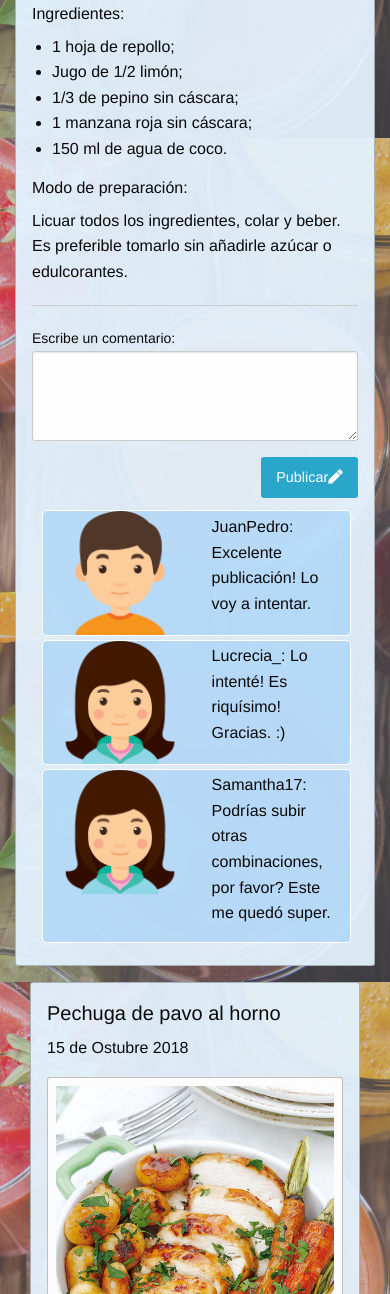
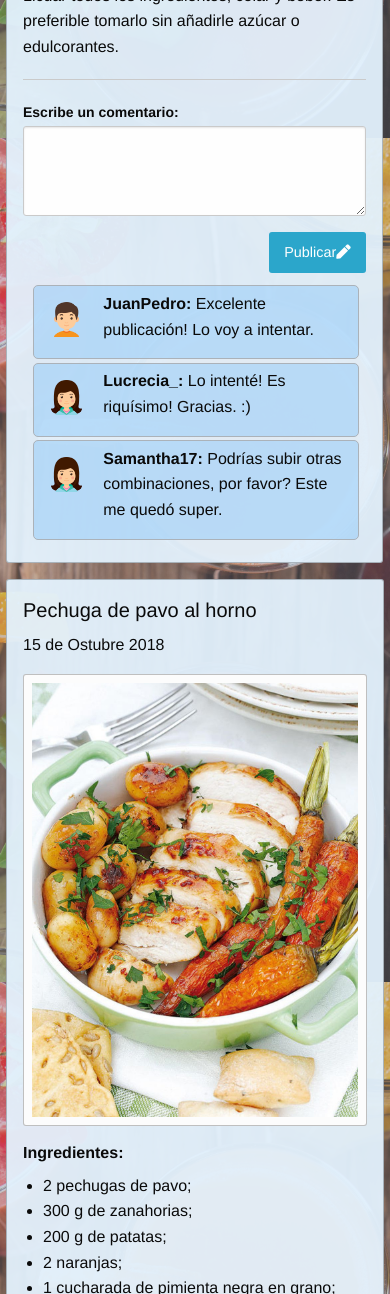
Before and after one commit to AntoDelVecchio/Blog-con-Foundation, a plain HTML site: page index.html in a window 390 px wide. Shown: the part 706-2000 px from the top of the page. Drawn offline with nearby package versions, Linux system fonts and the light colour scheme.

Commit message:
cambios version mobile

```diff
--- a/css/home.css
+++ b/css/home.css
@@ -4,9 +4,7 @@ background-attachment: fixed;
 background-size: cover;
 }
 
-
-
-div[class*=publicacion]{
+div[id*=publicacion]{
 	background-color: rgba(227, 242, 253, 0.95);
 }
 
@@ -15,16 +13,14 @@ div[class*=publicacion]{
 }
 
 .contenedor-cuerpo{
-	margin-top: 3rem;
+	border-top: 1px solid #ffffff;
+	margin-top: 2rem;
 }
 
 .encabezado{
+	margin-top: 0.5rem;
 	border-right: 1px solid #ffffff;
 	color: white;
-}
-
-.contenedor-encabezado{
-	border-bottom: 1px solid #ffffff;
 }
 
 .slogan{
@@ -33,7 +29,13 @@ div[class*=publicacion]{
 	font-size: 20px;
 }
 
-.columna-secundaria{
+#cuerpo{
+	margin-left: 0.1rem;
+	margin-top: 1rem;
+}
+
+#columna-secundaria{
+	max-height: 50rem;
 	border-radius: 3px;
 	background-color: rgba(252, 228, 236, 0.5);
 }
@@ -59,6 +61,15 @@ div[class*=publicacion]{
 	margin-top: 2rem;
 }
 
+#historial{
+	margin-left: -1rem;
+}
+
+#publicacion-2{
+	margin-right: -0.9rem;
+	margin-left: 0.2rem;
+}
+
 .img-publicacion{
 	padding: 0.5rem;
 }
@@ -67,12 +78,8 @@ div[class*=publicacion]{
 	float: right;
 }
 
-#avatar{
-	margin: inherit;
-}
-
 #comentario{
-	border: 1px solid #ffffff;
+	border: 1px solid #ABB2B9;
 	width: 95%;
 	float: left !important;
 	margin: -1% 0% 2% 3%;
@@ -83,3 +90,26 @@ div[class*=publicacion]{
 #text-comentario{
 	margin-top: 2%;
 }
+
+@media(max-width: 600px) {
+	.contenedor-cuerpo{
+		border-top: 1px solid rgba(133, 146, 158, 0.4);
+		margin-top: 2rem;
+	}
+	#publicacion-1{
+		margin-top: -3.5rem !important;
+		margin-left: -1.6rem !important;
+		margin-right: -0.5rem !important;
+	}
+
+	#publicacion-2{
+		margin-left: -1.5rem !important;
+		margin-right: -1.5rem !important;
+	}
+
+	#avatar{
+		margin-top: 1rem;
+		max-width: 35px;
+	}
+
+}
--- a/index.html
+++ b/index.html
@@ -11,18 +11,18 @@
 </head>
 <body>
 	<div class="row contenedor-principal">
-		<div class="row">
+		<div class="row hide-for-small-only">
 			<div class="medium-12 columns ">
 				<div class="medium-9 columns align-left encabezado">
 					<h1>Mundo Detox</h1> <br>
-					<h4 class="slogan">Un exterior saludable inicia desde el interior</h4> <br>
+					<h4 class="slogan">Un exterior saludable inicia desde el interior</h4>
 				</div>
 			</div>
 		</div>
 
-		<div class="small-12 columns contenedor-cuerpo"> <!-- NOTE: Columna cuerpo. -->
-			<div class="row large-uncollapse"> <!-- NOTE: bloque central -->
-				<div class="medium-4 columns show-for-medium columna-secundaria"> <!-- NOTE: Columna costado izq. -->
+		<div class="large-12 medium-12 small-12 columns contenedor-cuerpo"> <!-- NOTE: Columna cuerpo. -->
+			<div class="row large-uncollapse unstack" id="cuerpo"> <!-- NOTE: bloque central -->
+				<div class="large-4 medium-4 hide-for-small-only columns" id="columna-secundaria"> <!-- NOTE: Columna costado izq. -->
 					<div class="medium-12 columns buscador"> <!-- NOTE: Buscador -->
 						<div class="top-bar-left">
 							<ul class="menu align-center">
@@ -62,30 +62,31 @@
 						<div class="row">
 							<h6>Historial:</h6>
 						</div>
-						<ul>
+						<div class="columns row">
+							<div class="menu" id="historial">
 								<li><a href="#">Sopa de verduras con manzana y albahaca</a></li>
 								<li><a href="#">Lomitos de caballa con verduras salteadas</a></li>
 								<li><a href="#">Jugo de sandía y jengibre</a></li>
 								<li><a href="#">Arroz con batata y col</a></li>
 								<li><a href="#">Jugo verde de repollo, limón y pepino</a></li>
-						</ul>
+							</div>
+						</div>
 					</div> <!-- NOTE: cierre historial -->
 
 				</div> <!-- NOTE:  cierre columna izq. -->
 
 
-				<div class="medium-8 columns"> <!-- NOTE: columna central -->
-					<div class="callout publicacion-1"> <!-- NOTE: publicaciones -->
+				<div class="large-8 medium-8 small-12 columns"> <!-- NOTE: columna central -->
+					<div class="callout" id="publicacion-1"> <!-- NOTE: publicaciones -->
 						<div class="row large-uncollapse">
-							<div class="medium-12 columns">
-								<div>
+							<div class="large-12 medium-12 small-12 columns">
 								<h2>Jugo verde de repollo, limón y pepino</h2>
 								<p>29 de Noviembre 2018</p>
 								<div class="secondary callout img-publicacion">
 									<img src="img/jugo.jpg" class="">
 								</div>
 								<p>Sin duda los jugos verdes son nutritivos, deliciosos y fáciles de preparar. Si has sentido que estás bajo de energía, esta bebida te recargará, además, de que al mismo tiempo te ayudará a eliminar toxinas.</p>
-									<h6>Ingredientes:</h6>
+								<h6><b>Ingredientes:</b></h6>
 								<ul>
 									<li>1 hoja de repollo;</li>
 									<li>Jugo de 1/2 limón;</li>
@@ -93,43 +94,42 @@
 									<li>1 manzana roja sin cáscara;</li>
 									<li>150 ml de agua de coco.</li>
 								</ul>
-									<h6>Modo de preparación:</h6>
+								<h6><b>Modo de preparación:</b></h6>
 								<p>Licuar todos los ingredientes, colar y beber. Es preferible tomarlo sin añadirle azúcar o edulcorantes. </p>
-								</div>
 								<hr>
 								<div class="row columns">
-									<label>Escribe un comentario:
+									<label><b>Escribe un comentario:</b>
 										<textarea name="comentario" rows="3"></textarea>
 										<button type="submit" name="publicar" class="button boton-comentario">Publicar<i class="fas fa-pen"></i></button>
 									</label>
 								</div>
 								<div class="columns" id="comentario">
 									<div class="row">
-										<div class="medium-2 columns">
+										<div class="large-2 medium-2 small-2 columns">
 											<img src="img/hombre.png" alt="Imagen Avatar" id="avatar">
 										</div>
-										<div class="medium-10 columns ">
-											<p class="text-left" id="text-comentario">JuanPedro: Excelente publicación! Lo voy a intentar.</p>
+										<div class="large-10 medium-10 small-10 columns ">
+											<p class="text-left" id="text-comentario"><b>JuanPedro:</b> Excelente publicación! Lo voy a intentar.</p>
 										</div>
 									</div>
 								</div>
 								<div class="column" id="comentario">
 									<div class="row">
-										<div class="medium-2 columns">
+										<div class="large-2 medium-2 small-2 columns">
 											<img src="img/mujer.png" alt="Imagen Avatar" id="avatar">
 										</div>
-										<div class="medium-10 columns">
-											<p class="text-left" id="text-comentario">Lucrecia_: Lo intenté! Es riquísimo! Gracias. :)</p>
+										<div class="large-10 medium-10 small-10 columns">
+											<p class="text-left" id="text-comentario"><b>Lucrecia_:</b> Lo intenté! Es riquísimo! Gracias. :)</p>
 										</div>
 									</div>
 								</div>
 								<div class="columns" id="comentario">
 									<div class="row">
-										<div class="medium-2 columns">
+										<div class="large-2 medium-2 small-2 columns">
 											<img src="img/mujer.png" alt="Imagen Avatar" id="avatar">
 										</div>
-										<div class="medium-10 columns">
-											<p class="text-left" id="text-comentario">Samantha17: Podrías subir otras combinaciones, por favor? Este me quedó super.</p>
+										<div class="large-10 medium-10 small-10 columns">
+											<p class="text-left" id="text-comentario"><b>Samantha17:</b> Podrías subir otras combinaciones, por favor? Este me quedó super.</p>
 										</div>
 									</div>
 								</div>
@@ -142,17 +142,17 @@
 
 				</div> <!-- NOTE: cierre column central -->
 
-				<div class="medium-8 columns medium-offset-4"> <!-- NOTE: columna central -->
-					<div class="callout publicacion-2"> <!-- NOTE: publicaciones -->
+				<div class="large-8 medium-8 small-12 columns medium-offset-4"> <!-- NOTE: columna central -->
+					<div class="callout" id="publicacion-2"> <!-- NOTE: publicaciones -->
 						<div class="row large-uncollapse">
-							<div class="medium-12 columns">
+							<div class="large-12 medium-12 small-12 columns">
 								<div>
 									<h2>Pechuga de pavo al horno</h2>
 									<p>15 de Ostubre 2018</p>
 									<div class="secondary callout img-publicacion">
 										<img src="img/pavo.jpg" class="">
 									</div>
-									<h6>Ingredientes:</h6>
+									<h6><b>Ingredientes:</b></h6>
 									<ul>
 										<li>2 pechugas de pavo;</li>
 										<li>300 g de zanahorias;</li>
@@ -165,25 +165,25 @@
 										<li>4 ajos;</li>
 										<li>Sal.</li>
 									</ul>
-									<h6>Modo de preparación:</h6>
+									<h6><b>Modo de preparación:</b></h6>
 									<p>Precalentar el horno a 180 grados. Hacer jugo de las naranjas. En un almirez, poner la pimienta en grano, un poco de sal, los clavos y un ajo pelado. Machacar bien e ir añadiendo poco a poco cuatro cucharadas de aceite de oliva.</p>
 									<p>Mover hasta conseguir una mezcla homogénea. Untar con la mezcla la pechuga de pavo utilizando las manos para que se impregne bien. Poner en la bandeja de horno la pechuga de pavo, tres cucharadas de aceite de oliva y el jugo.</p>
 									<p>A los 20 minutos de horno, meter las zanahorias, los ajos y las patatas. Mantener en el horno otra media hora o hasta que la pechuga esté dorada. Añadir un poco de perejil picado y servir caliente.</p>
 								</div>
 								<hr>
 								<div class="row columns">
-									<label>Escribe un comentario:
+									<label><b>Escribe un comentario:</b>
 										<textarea name="comentario" rows="3"></textarea>
 										<button type="submit" name="publicar" class="button boton-comentario">Publicar<i class="fas fa-pen"></i></button>
 									</label>
 								</div>
 								<div class="columns" id="comentario">
 									<div class="row">
-										<div class="medium-2 columns">
+										<div class="large-2 medium-2 small-2 columns">
 											<img src="img/hombre.png" alt="Imagen Avatar" id="avatar">
 										</div>
-										<div class="medium-10 columns">
-											<p class="text-left" id="text-comentario">Lucas_03:Que gran idea!! Lo probaré.</p>
+										<div class="large-10 medium-10 small-10 columns">
+											<p class="text-left" id="text-comentario"><b>Lucas_03:</b> Que gran idea!! Lo probaré.</p>
 										</div>
 									</div>
 								</div>
```
Also changed, not shown: img/fondou.jpg (deleted), img/fondouu.jpg (deleted). Lines whose indentation alone changed are shown as unchanged.
